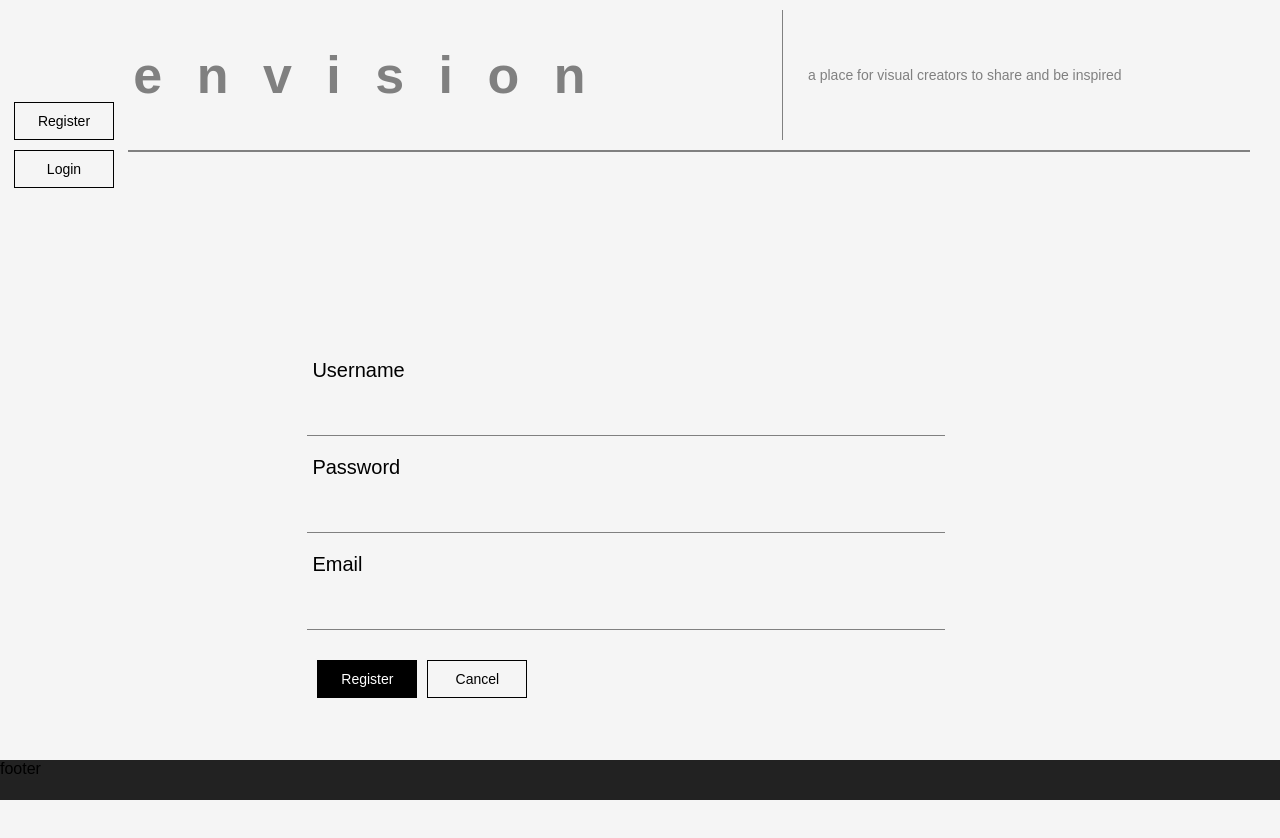
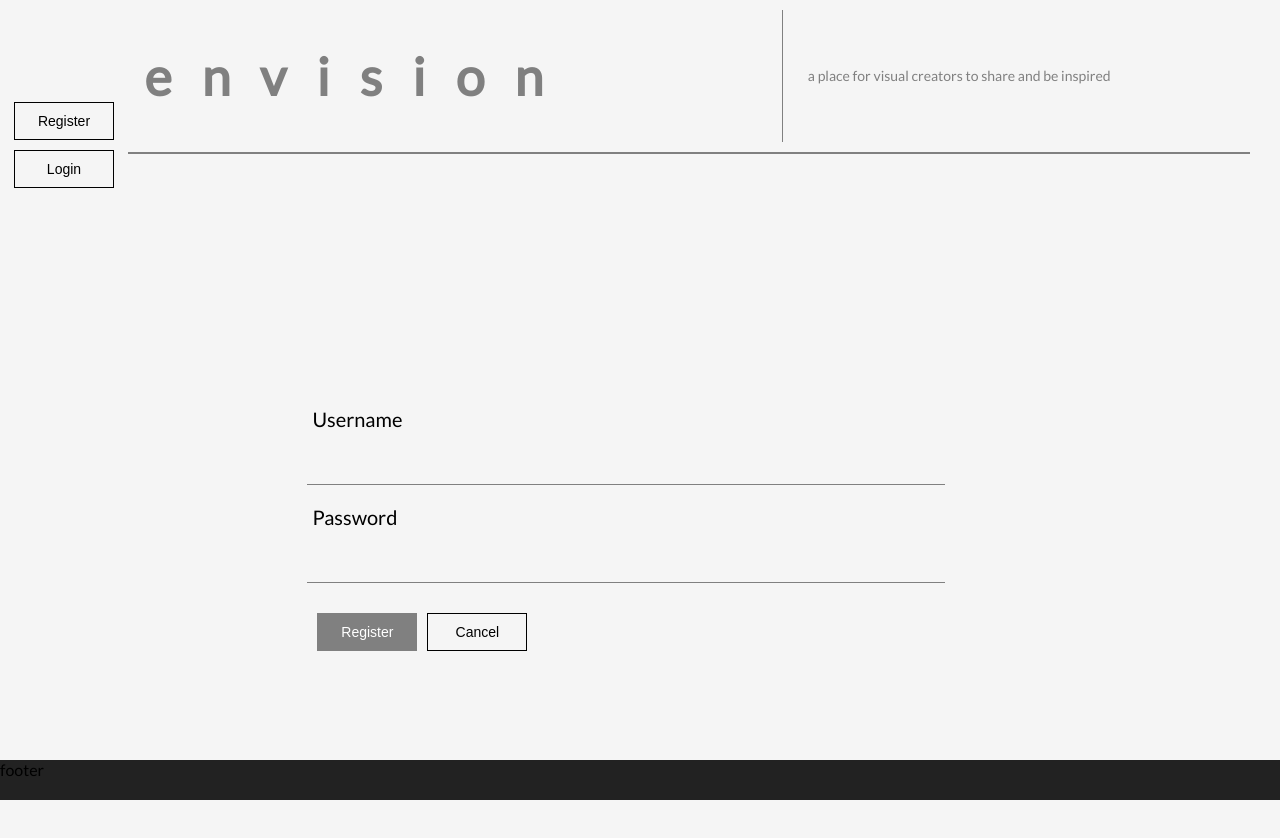
Before and after one commit to supahkenneh/envision-gallery, a React (Create React App) app: page /register in a window 1280 px wide. Shown: the top 838 px of the page. Built offline with nearby package versions, Linux system fonts and the light colour scheme.

Commit message:
validation checks

```diff
--- a/db/migrations/20180925130923_user_table.js
+++ b/db/migrations/20180925130923_user_table.js
@@ -3,7 +3,6 @@ exports.up = function (knex, Promise) {
   return knex.schema.createTable('users', table => {
     table.increments();
     table.string('username').unique().notNullable();
-    table.string('email').unique().notNullable();
     table.string('password').notNullable();
     table.timestamps(true, true);
   })
--- a/db/seeds/01_users.js
+++ b/db/seeds/01_users.js
@@ -6,19 +6,16 @@ exports.seed = function (knex, Promise) {
         {
           id: 1,
           username: 'supahkenneh',
-          email: 'email@email.com',
           password: '$2b$12$IfBy9rBEmOIy2knC1nEIn.iBV8vuY5HfI5bFc6ZnWeFBtiNxhzXiS'
         },
         {
           id: 2,
           username: 'grandluii',
-          email: 'email1@email.com',
           password: '$2b$12$IfBy9rBEmOIy2knC1nEIn.iBV8vuY5HfI5bFc6ZnWeFBtiNxhzXiS'
         },
         {
           id: 3,
           username: 'henrymasan',
-          email: 'email2@email.com',
           password: '$2b$12$IfBy9rBEmOIy2knC1nEIn.iBV8vuY5HfI5bFc6ZnWeFBtiNxhzXiS'
         },
       ]);
--- a/public/index.html
+++ b/public/index.html
@@ -5,13 +5,10 @@
     <meta name="viewport" content="width=device-width, initial-scale=1, shrink-to-fit=no">
     <meta name="theme-color" content="#000000">
     <link rel="manifest" href="%PUBLIC_URL%/manifest.json">
-    <link rel="shortcut icon" href="%PUBLIC_URL%/favicon.ico">
+    <link href="https://fonts.googleapis.com/css?family=Lato" rel="stylesheet">
     <title>Envision Gallery</title>
   </head>
   <body>
-    <noscript>
-      You need to enable JavaScript to run this app.
-    </noscript>
     <div id="root"></div>
   </body>
 </html>
--- a/routes/users/users.js
+++ b/routes/users/users.js
@@ -1,5 +1,4 @@
 const router = require('express').Router();
-const User = require('../../db/models/User');
 const Photo = require('../../db/models/Photo');
 
 router.get('/:id', (req, res) => {
--- a/src/App.css
+++ b/src/App.css
@@ -2,6 +2,7 @@ html, body {
   margin: 0;
   padding: 0;
   background: whitesmoke;
+  font-family: 'Lato', sans-serif;
 }
 
 a {
@@ -42,7 +43,7 @@ a:visited {
 .main-header .app-name {
   font-size: 52px;
   color: gray;
-  letter-spacing: 10px;
+  letter-spacing: 30px;
   text-decoration: none;
 }
 
@@ -114,7 +115,6 @@ a:visited {
   flex-direction: column;
   align-items: center;
   justify-content: center;
-  /* height: 500px; */
   width: 100%;
   margin: 15px;
   border-bottom: 1px solid gray;
@@ -132,7 +132,6 @@ a:visited {
 .image-container img {
   margin: 10px;
   max-height: 100%;
-  /* max-width: 100%;; */
   border-radius: 5px;
 }
 
@@ -151,7 +150,6 @@ a:visited {
 .photo-collection {
   grid-area: content;
   width: 100%;
-  /* height: 100%; */
   display: flex;
   flex-wrap: wrap;
   justify-content: space-around;
@@ -228,6 +226,12 @@ a:visited {
   border-bottom: 1px solid gray;
 }
 
+.auth-form-container form label span {
+  color: red;
+  font-size: 12px;
+  padding: 5px;
+}
+
 .auth-form-container .button-container {
   width: 70%;
   display: flex;
@@ -245,6 +249,22 @@ a:visited {
 }
 
 .action-button {
+  background: black;
+  color: white;
+}
+
+.action-button:disabled {
+  background: gray;
+  border: 1px solid gray;
+}
+
+.action-button:hover,
+.action-button:disabled:hover,
+.cancel-button:hover {
+  cursor: pointer;
+}
+
+.cancel-button:hover {
   background: black;
   color: white;
 }
--- a/src/actions/userActions.js
+++ b/src/actions/userActions.js
@@ -37,14 +37,13 @@ export const loginUser = loginData => {
 
 export const checkUser = () => {
   return dispatch => {
-    if (localStorage.id && localStorage.username && localStorage.email) {
+    if (localStorage.id && localStorage.username) {
       //if user is in local storage, dispatch to props
       dispatch({
         type: CHECK_USER,
         payload: {
           id: localStorage.id,
           username: localStorage.username,
-          email: localStorage.email,
         }
       })
     }
@@ -80,11 +79,9 @@ export const getUserPhotos = id => {
 function putInLocalStorage(data) {
   window.localStorage.setItem('id', data.id);
   window.localStorage.setItem('username', data.username);
-  window.localStorage.setItem('email', data.email);
 }
 
 function removeFromLocalStorage() {
   window.localStorage.removeItem('id');
   window.localStorage.removeItem('username');
-  window.localStorage.removeItem('email');
 }
--- a/src/components/header.jsx
+++ b/src/components/header.jsx
@@ -7,7 +7,7 @@ class Header extends Component {
     return (
       <div className="main-header">
         <Link to="/">
-          <h1 className="app-name">e n v i s i o n</h1>
+          <h1 className="app-name">envision</h1>
         </Link>
         <div className="app-description">
           <p>a place for visual creators to share and be inspired</p>
--- a/src/components/login.jsx
+++ b/src/components/login.jsx
@@ -4,9 +4,12 @@ import { loginUser } from '../actions/userActions';
 import { connect } from 'react-redux';
 
 class Login extends Component {
+  disabled = true;
+  showErrors = false;
+  usernameValid = false;
+  passwordValid = false;
   constructor(props) {
     super(props);
-
     this.state = {
       username: '',
       password: ''
@@ -15,15 +18,39 @@ class Login extends Component {
 
   handleUsernameInput = (event) => {
     this.setState({ username: event.target.value })
+    this.handleValidations()
   }
 
   handlePasswordInput = (event) => {
     this.setState({ password: event.target.value })
+    this.handleValidations()
   }
 
   handleLogin = (e) => {
     e.preventDefault();
-    this.props.loginUser(this.state);
+    if (!this.disabled) {
+      this.props.loginUser(this.state);
+    }
+  }
+
+  handleValidations = () => {
+    if (this.state.username.length) {
+      this.usernameValid = true;
+    } else {
+      this.showErrors = true;
+      this.usernameValid = false;
+    }
+    if (this.state.password.length) {
+      this.passwordValid = true;
+    } else {
+      this.showErrors = true;
+      this.passwordValid = false;
+    }
+    if (this.usernameValid && this.passwordValid) {
+      this.disabled = false;
+    } else {
+      this.disabled = true;
+    }
   }
 
   render() {
@@ -35,18 +62,33 @@ class Login extends Component {
     return (
       <div className="auth-form-container">
         <form>
-          <label htmlFor="username">Username</label>
+          <label htmlFor="username">Username
+            {
+              this.showErrors
+                && !this.usernameValid
+                ? <span>Must be filled</span>
+                : null
+            }
+          </label>
           <input
             type="text"
             onChange={this.handleUsernameInput}
           />
-          <label htmlFor="password">Password</label>
+          <label htmlFor="password">Password
+            {
+              this.showErrors
+                && !this.passwordValid
+                ? <span>Must be filled</span>
+                : null
+            }
+          </label>
           <input
             type="password"
             onChange={this.handlePasswordInput}
           />
           <div className="button-container">
             <button
+              disabled={this.disabled}
               className="action-button"
               onClick={this.handleLogin}
             >Login</button>
--- a/src/components/register.jsx
+++ b/src/components/register.jsx
@@ -4,9 +4,12 @@ import { registerUser } from '../actions/userActions';
 import { connect } from 'react-redux';
 
 class Register extends Component {
+  disabled = true;
+  usernameValid = false;
+  passwordValid = false;
+  showErrors = false;
   constructor(props) {
     super(props);
-
     this.state = {
       username: '',
       password: '',
@@ -15,20 +18,40 @@ class Register extends Component {
   }
 
   handleUsernameInput = (event) => {
-    this.setState({ username: event.target.value })
+    this.setState({ username: event.target.value });
+    this.handleValidations();
   }
 
   handlePasswordInput = (event) => {
-    this.setState({ password: event.target.value })
-  }
-
-  handleEmailInput = (event) => {
-    this.setState({ email: event.target.value })
+    this.setState({ password: event.target.value });
+    this.handleValidations();
   }
 
   handleRegistration = (e) => {
     e.preventDefault();
-    this.props.registerUser(this.state)
+    if (!this.disabled) {
+      this.props.registerUser(this.state)
+    }
+  }
+
+  handleValidations = () => {
+    if (this.state.username.length > 2) {
+      this.usernameValid = true;
+    } else {
+      this.showErrors = true;
+      this.usernameValid = false;
+    }
+    if (this.state.password.length > 4) {
+      this.passwordValid = true;
+    } else {
+      this.showErrors = true;
+      this.passwordValid = false;
+    }
+    if (this.usernameValid && this.passwordValid) {
+      this.disabled = false;
+    } else {
+      this.disabled = true;
+    }
   }
 
   render() {
@@ -40,24 +63,34 @@ class Register extends Component {
     return (
       <div className="auth-form-container">
         <form>
-          <label htmlFor="username">Username</label>
+          <label htmlFor="username">Username
+            {
+              this.showErrors
+                && !this.usernameValid
+                ? <span>Username must have at least 3 characters</span>
+                : null
+            }
+          </label>
           <input
             type="text"
             onChange={this.handleUsernameInput}
           />
-          <label htmlFor="password">Password</label>
+          <label htmlFor="password">Password
+            {
+              this.showErrors
+                && !this.passwordValid
+                ? <span>Password must have at least 4 characters</span>
+                : null
+            }
+          </label>
           <input
-            type="text"
+            type="password"
             onChange={this.handlePasswordInput}
-          />
-          <label htmlFor="email">Email</label>
-          <input
-            type="text"
-            onChange={this.handleEmailInput}
           />
           <div className="button-container">
             <button
               className="action-button"
+              disabled={this.disabled}
               onClick={this.handleRegistration}
             >Register</button>
             <Link to="/">
```
Also changed, not shown: routes/auth/auth.js (+3 -10 lines).
